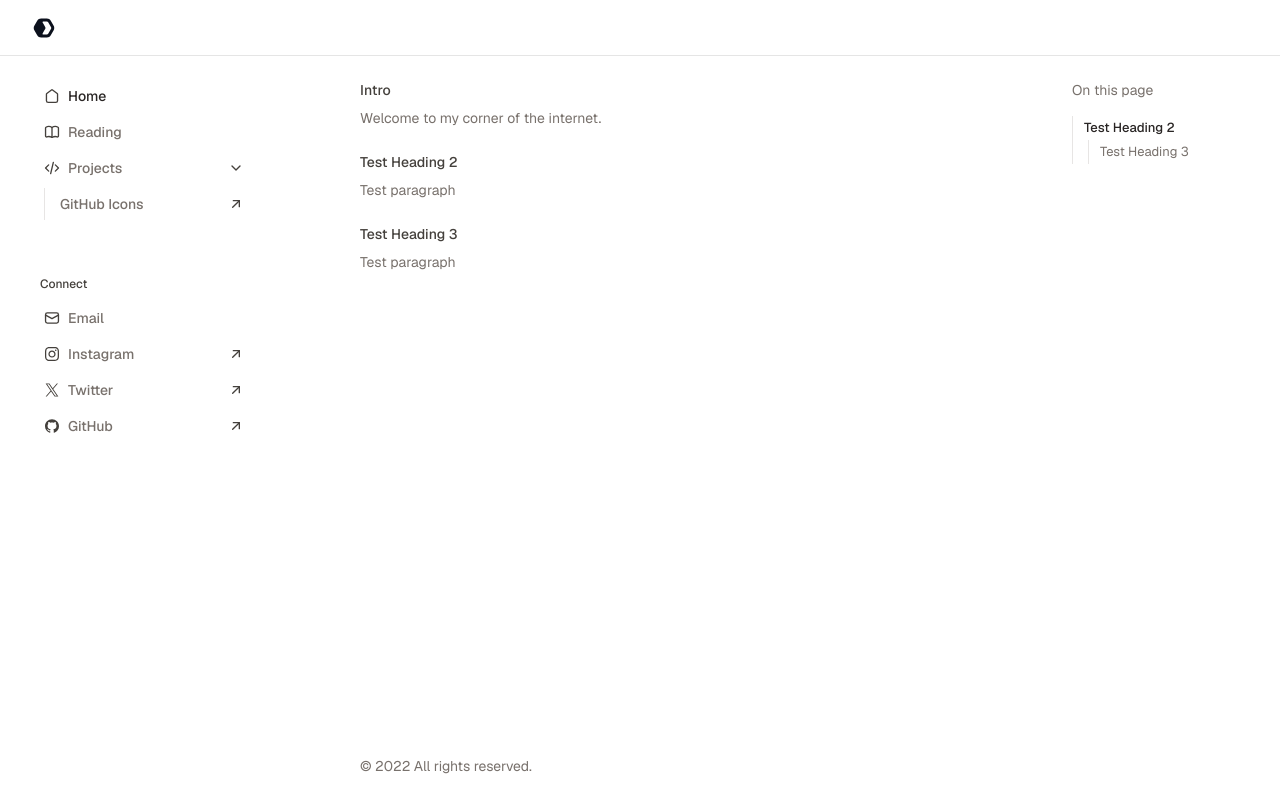
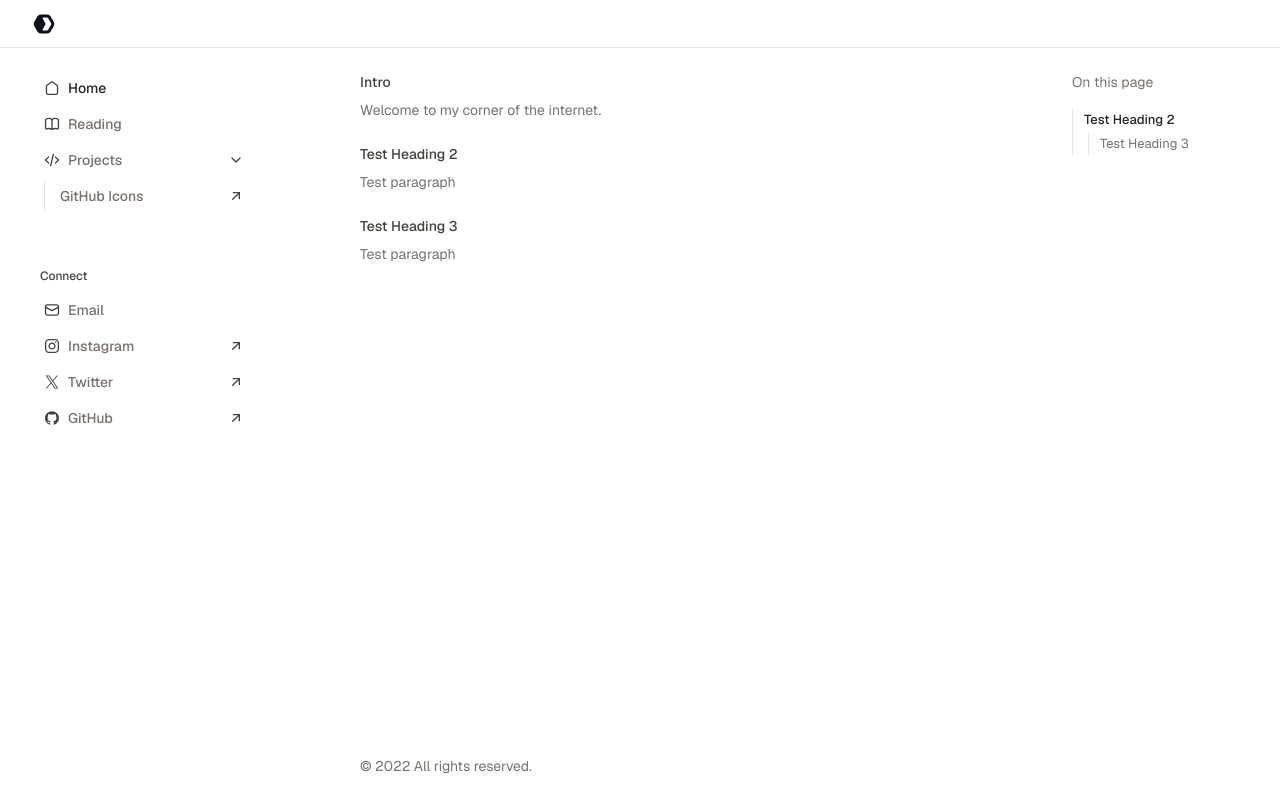
Before and after one commit to juwanpetty/juwanpetty.com, a Next.js app: page / in a window 1280 px wide. Built offline with nearby package versions, Linux system fonts and the light colour scheme.

Commit message:
Update sidebar and header heights to use CSS variables

```diff
--- a/components/Aside.tsx
+++ b/components/Aside.tsx
@@ -8,7 +8,7 @@ type Props = {
 
 export function Aside({ children }: Props) {
   return (
-    <aside className="sticky top-10 hidden h-[calc(100vh-3.5rem)] w-56 shrink-0 flex-col gap-10 overflow-y-auto p-6 pb-16 pl-4 lg:flex">
+    <aside className="sticky top-10 hidden h-[calc(100vh-var(--header-height))] w-56 shrink-0 flex-col gap-10 overflow-y-auto p-6 pb-16 pl-4 lg:flex">
       {children}
       <ScrollToTop />
     </aside>
--- a/components/Header.tsx
+++ b/components/Header.tsx
@@ -5,7 +5,7 @@ import { MobileSidebar } from "@/components/MobileSidebar";
 
 export function Header() {
   return (
-    <div className="fixed left-0 top-0 flex h-14 w-full items-center justify-between border-b border-solid border-neutral-200 bg-white px-4 md:px-8">
+    <div className="fixed left-0 top-0 flex h-[var(--header-height)] w-full items-center justify-between border-b border-solid border-neutral-200 bg-white px-4 md:px-8">
       <MobileSidebar />
 
       <Link href="/" className="hidden md:inline-block">
--- a/components/Layout.tsx
+++ b/components/Layout.tsx
@@ -9,7 +9,7 @@ export function Layout({ children }: Props) {
   return (
     <div className="relative mx-auto flex flex-col">
       <Header />
-      <div className="flex gap-4 pt-14">
+      <div className="flex gap-4 pt-[var(--header-height)]">
         <Sidebar />
         {children}
       </div>
--- a/components/Sidebar.tsx
+++ b/components/Sidebar.tsx
@@ -5,7 +5,7 @@ import { SidebarNavigation } from "@/components/SidebarNavigation";
 
 export function Sidebar() {
   return (
-    <nav className="fixed left-0 top-14 z-10 hidden h-[calc(100vh-3.5rem)] w-72 overflow-y-auto p-6 pb-16 md:flex md:shrink-0 md:flex-col md:gap-14">
+    <nav className="fixed left-0 top-[var(--header-height)] z-10 hidden h-[calc(100vh-var(--header-height))] w-72 overflow-y-auto p-6 pb-16 md:flex md:shrink-0 md:flex-col md:gap-14">
       <SidebarNavigation />
       <SidebarConnect />
     </nav>
--- a/shared/components/Page.tsx
+++ b/shared/components/Page.tsx
@@ -14,7 +14,7 @@ function Page({ title, subtitle, aside, children }: PageProps) {
     <div className="relative flex w-full gap-4 md:pl-72">
       <div
         id="page-wrapper"
-        className="relative -z-10 flex min-h-[calc(100vh-3.5rem)] flex-grow flex-col pt-6"
+        className="relative -z-10 flex min-h-[calc(100vh-var(--header-height))] flex-grow flex-col pt-6"
       >
         <article
           id="page"
--- a/styles/styles.scss
+++ b/styles/styles.scss
@@ -3,6 +3,10 @@
 @tailwind base;
 @tailwind components;
 @tailwind utilities;
+
+:root {
+  --header-height: 3rem;
+}
 
 *,
 *::before,
```
